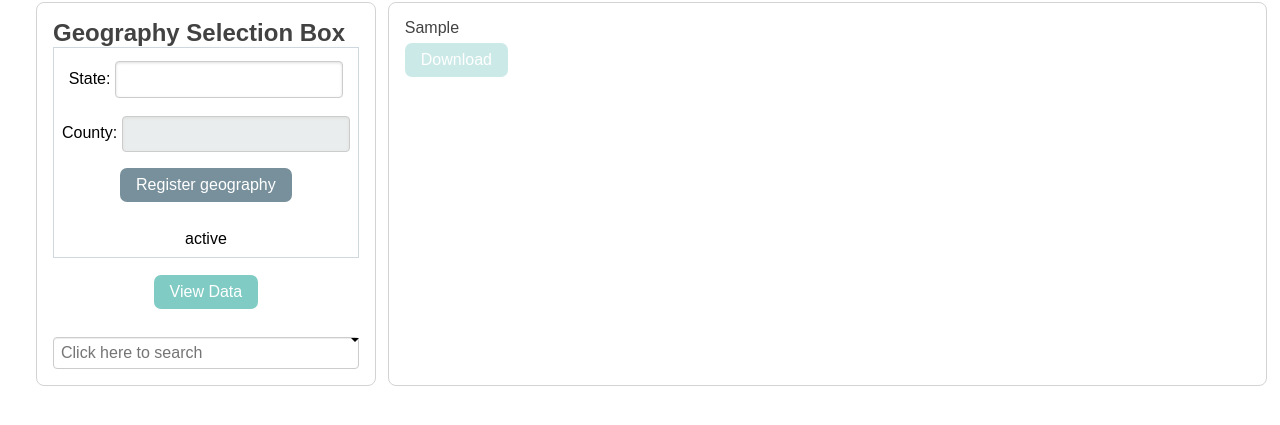
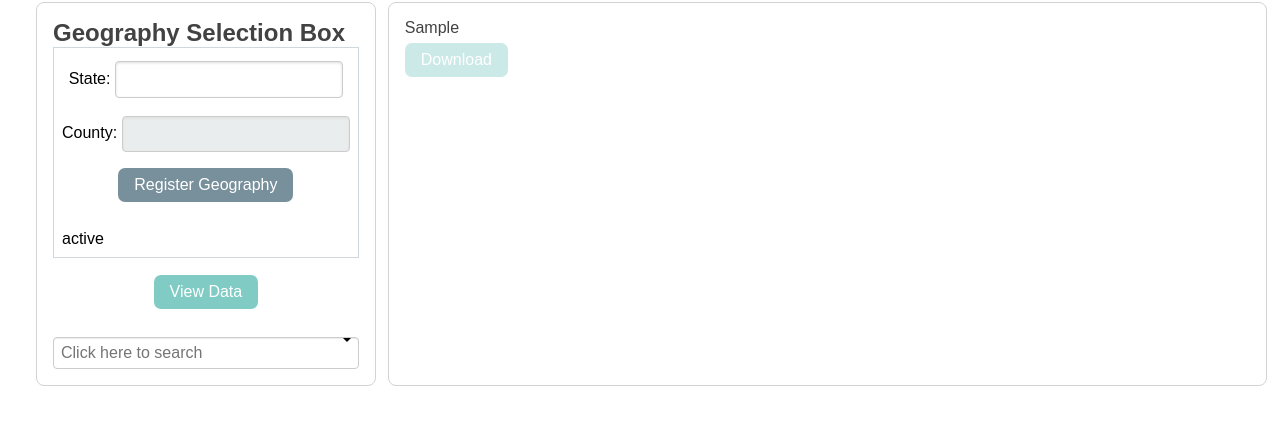
Before and after one commit to cmu-hs-F20/flask-prototype, a Flask app: template templates/state.html in a window 1280 px wide. Shown: the part 252-677 px from the top of the page. Run offline with Flask 3, Linux system fonts and the light colour scheme; the template is opened without the code that fills it: values that come from a table or form of the project are taken from there, most other values are stand-ins (such as "Sample title", 1, 10 or a date in 2020); parts of the project's set-up code (start-up, migrations or seed data) failed here and were passed over; some libraries are stand-ins or nearby versions.

Commit message:
Fix the align issue

```diff
--- a/static/main.css
+++ b/static/main.css
@@ -32,7 +32,7 @@
 #left {
     width: auto;
     margin-left: 36px;
-    text-align: center;
+    /*text-align: center;*/
 }
 
 #right {
@@ -97,6 +97,7 @@ h2 {
     background-color: #e0e0e0;
     color: #455a64;
     border-radius: 6px;
+    border: solid #90a4ae 1px;
     padding: .5em 1em;
     box-sizing: content-box;
     margin: 15px;
--- a/templates/state.html
+++ b/templates/state.html
@@ -64,7 +64,7 @@
                                 {{ form.county }}
                             </div>
                         </div>
-                        <button type="submit" class="pure-button choose-button">Register geography</button>
+                        <button type="submit" class="pure-button choose-button">Register Geography</button>
                         {#                <div class="input submit">#}
                         {#                    <input type="submit" value="Register geography"></div>#}
                     </fieldset>
```
